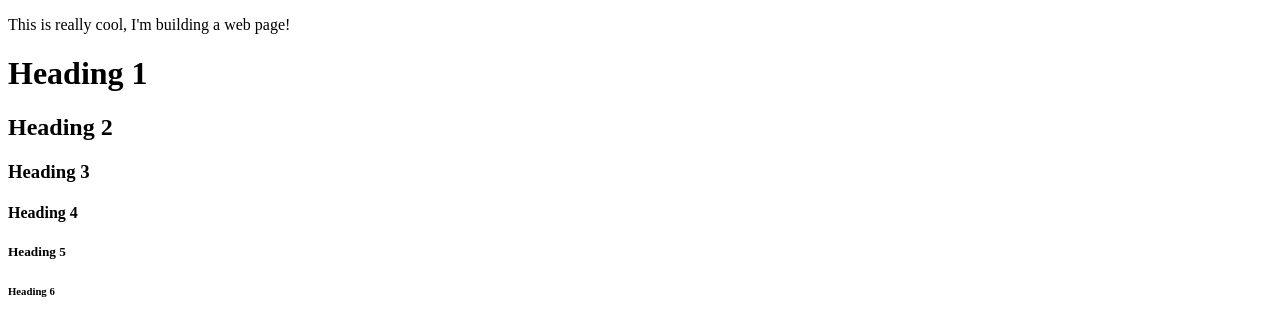
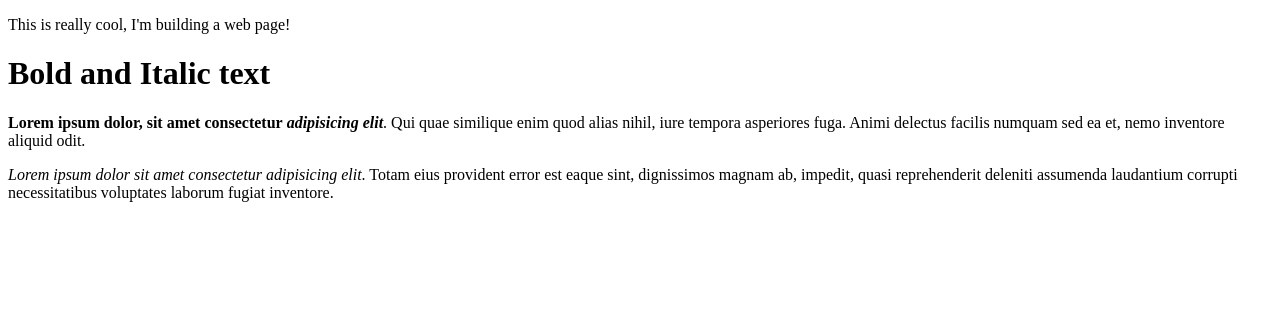
Before and after one commit to JoelJimenez0/HTML-PRACTICE, a plain HTML site: page index.html in a window 1280 px wide. Drawn offline with Linux system fonts and the light colour scheme.

Commit message:
Bold and Italic texts

```diff
--- a/index.html
+++ b/index.html
@@ -8,11 +8,9 @@
 </head>
 <body>
     <p>This is really cool, I'm building a web page!</p>
-    <h1> Heading 1</h1>
-    <h2> Heading 2</h2>
-    <h3> Heading 3</h3>
-    <h4> Heading 4</h4>
-    <h5> Heading 5</h5>
-    <h6> Heading 6</h6>
+    <h1> Bold and Italic text</h1>
+    <!-- <strong> makes my text bold! -->
+        <p><strong>Lorem ipsum dolor, sit amet consectetur<em> adipisicing elit</em></strong>. Qui quae similique enim quod alias nihil, iure tempora asperiores fuga. Animi delectus facilis numquam sed ea et, nemo inventore aliquid odit.</p>
+<p><em>Lorem ipsum dolor sit amet consectetur adipisicing elit</em>. Totam eius provident error est eaque sint, dignissimos magnam ab, impedit, quasi reprehenderit deleniti assumenda laudantium corrupti necessitatibus voluptates laborum fugiat inventore.</p>
 </body>
 </html>
```
